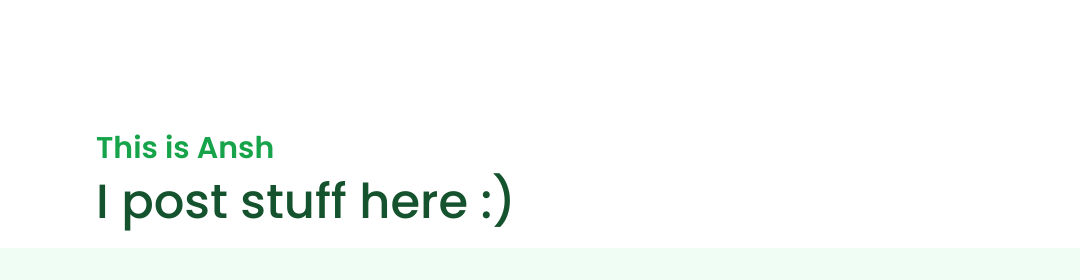
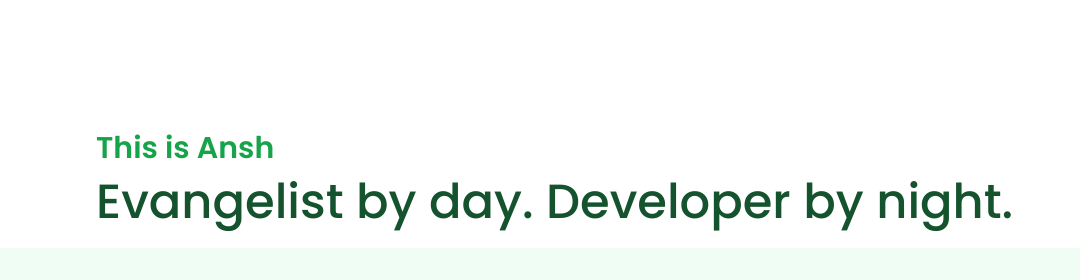
Before and after one commit to ansharora28/ansharora.dev, an Astro site: page / in a window 1280 px wide. Shown: the top 280 px of the page, 0-1080 px from the left. Built offline with nearby package versions, Linux system fonts and the light colour scheme; Astro itself is replaced by a stand-in of ours.

Commit message:
modify intro text

```diff
--- a/src/components/Hero.astro
+++ b/src/components/Hero.astro
@@ -17,7 +17,7 @@
         <h1
           class="text-green-900 font-semibold text-4xl md:font-medium md:text-5xl md:leading-none"
         >
-          I post stuff here :)
+          Evangelist by day. Developer by night.
         </h1>
       </div>
     </div>
```
